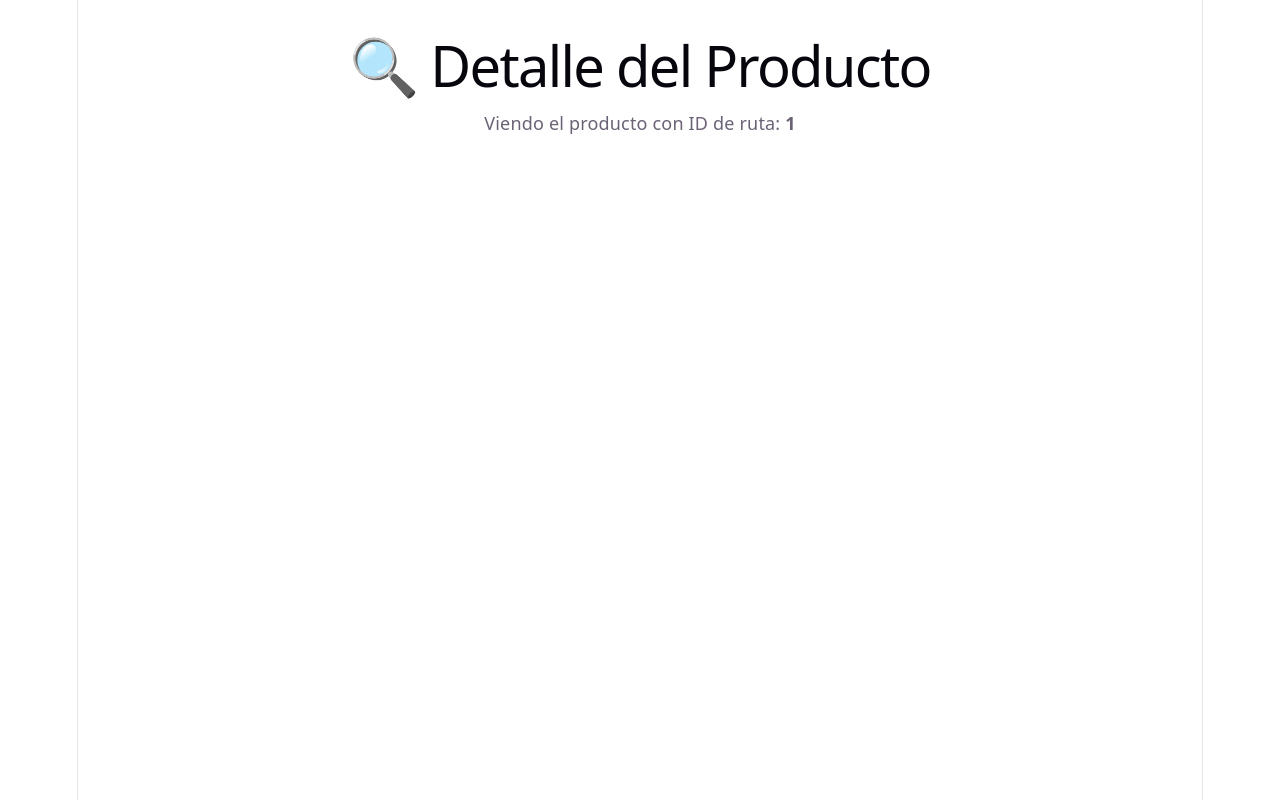
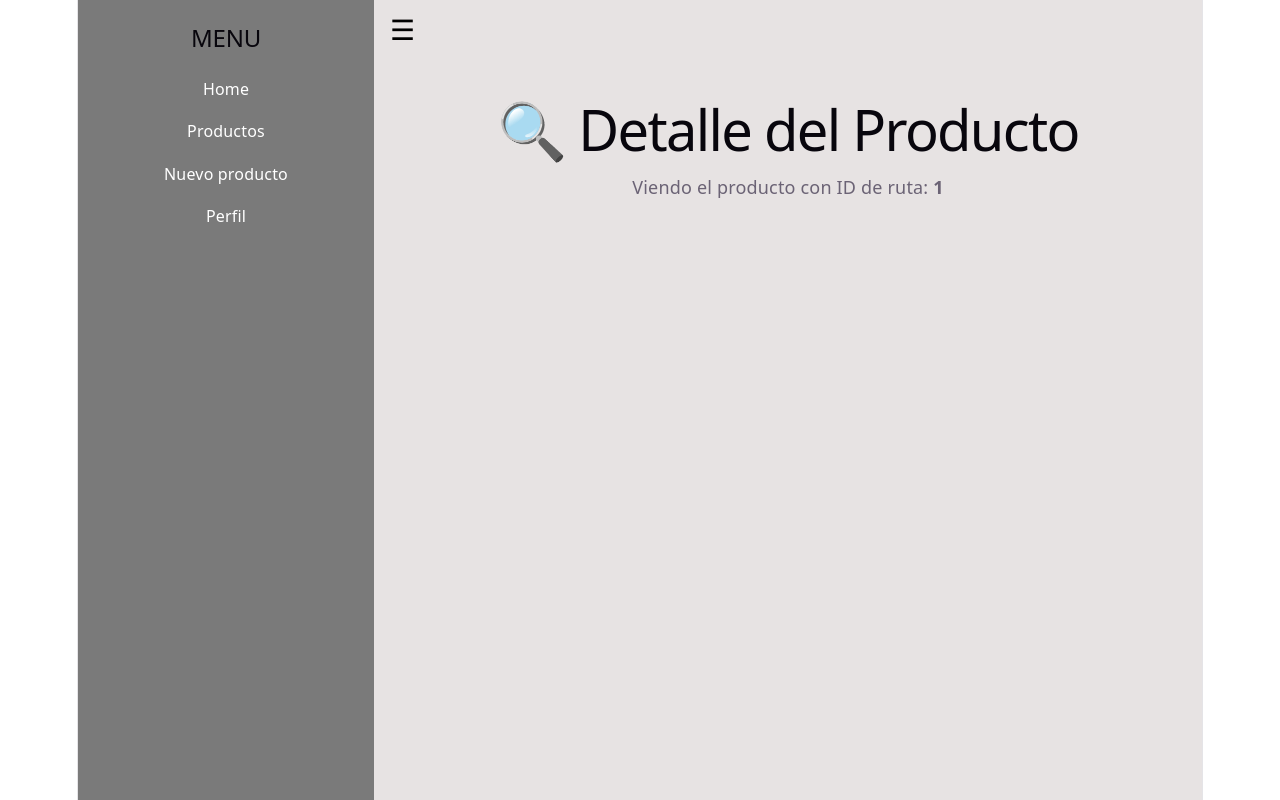
Before and after one commit to thomasss070/Dashboard_e-commerce, a React (Vite) app: page /products/1 in a window 1280 px wide. Built offline with nearby package versions, Linux system fonts and the light colour scheme.

Commit message:
feat: implementacion de layout

```diff
--- a/src/App.jsx
+++ b/src/App.jsx
@@ -13,7 +13,7 @@ import './App.css';
 function App() {
   return (
     <Router>
-      <div className="app-container" style={{ padding: '20px' }}>
+      <Layout>
         <Routes>
           <Route path="/" element={<Home />} />
           <Route path="/products" element={<ProductsList />} />
@@ -21,10 +21,10 @@ function App() {
           <Route path="/products/:id" element={<ProductView />} />
           <Route path="/profile" element={<Profile />} />
           <Route path="*" element={<NotFound />} />
-          <Route path="/layout" element={<Layout><h1>Welcome to the Layout Page</h1></Layout>} />
         </Routes>
-      </div>
+      </Layout>
     </Router>
   );
 }
+
 export default App;
--- a/src/componets/Layout/Layout.css
+++ b/src/componets/Layout/Layout.css
@@ -24,6 +24,22 @@
   padding: 24px;
 
   transition: transform 0.3s ease;
+}
+.sidebar-nav {
+  display: flex;
+  flex-direction: column;
+  gap: 16px;
+  margin-top: 24px;
+}
+
+.sidebar-nav a {
+  color: white;
+  text-decoration: none;
+  font-size: 16px;
+}
+
+.sidebar-nav a:hover {
+  opacity: 0.8;
 }
 
 /* ======================
@@ -55,7 +71,8 @@
 ====================== */
 
 .menu-btn {
-  display: none;
+
+  display: block;
 
   border: none;
   background: transparent;
--- a/src/componets/Layout/Layout.jsx
+++ b/src/componets/Layout/Layout.jsx
@@ -1,7 +1,6 @@
-
-
 import { useState } from "react";
 import "./Layout.css";
+import { Link } from "react-router-dom";
 
 function Layout({ children }) {
   const [sidebarOpen, setSidebarOpen] = useState(false);
@@ -18,7 +17,25 @@ function Layout({ children }) {
 
       {/* Sidebar */}
       <aside className={`sidebar ${sidebarOpen ? "open" : ""}`}>
-        <h2>SIDEBAR</h2>
+
+        <h2>MENU</h2>
+
+        <nav className="sidebar-nav">
+          <Link to="/">Home</Link>
+
+          <Link to="/products">
+            Productos
+          </Link>
+
+          <Link to="/products/new">
+            Nuevo producto
+          </Link>
+
+          <Link to="/profile">
+            Perfil
+          </Link>
+        </nav>
+
       </aside>
 
       {/* Main Area */}
```
